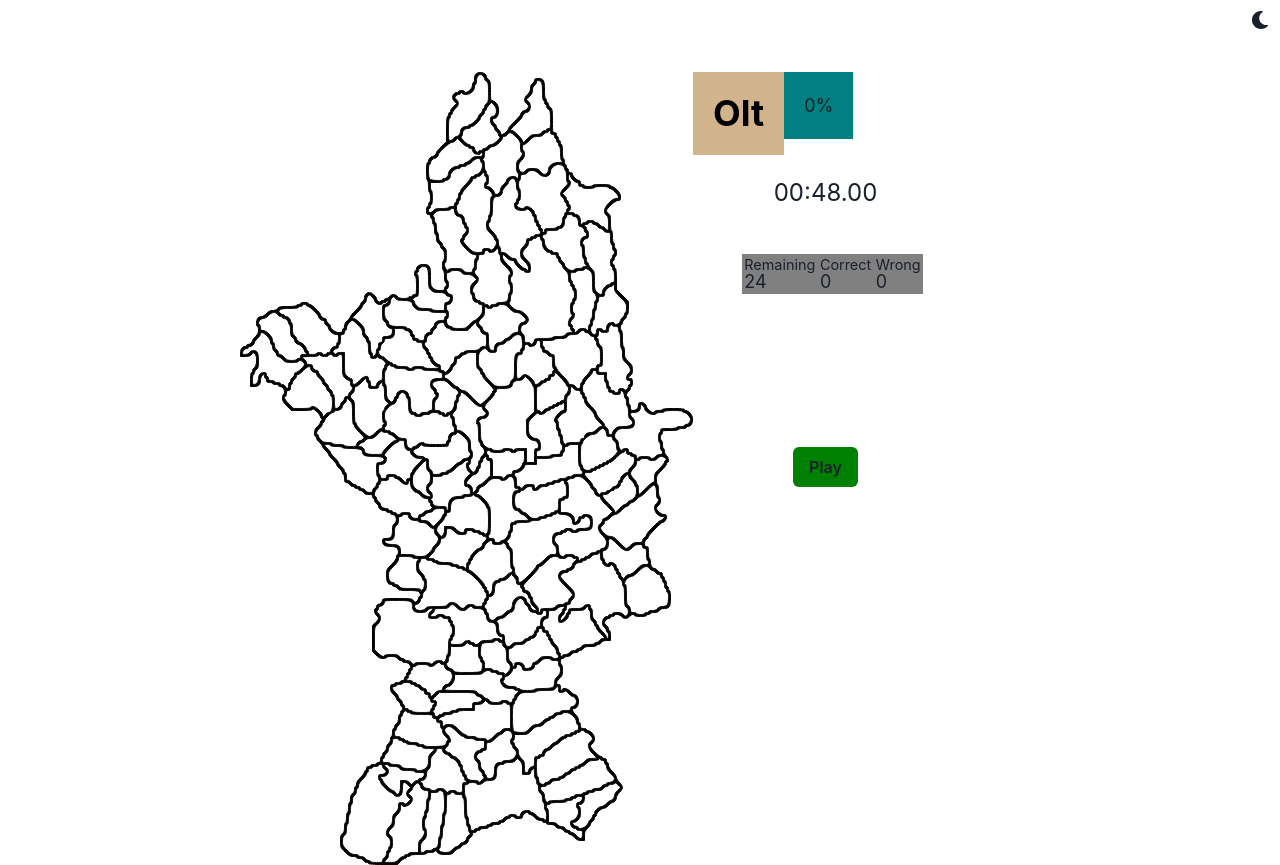
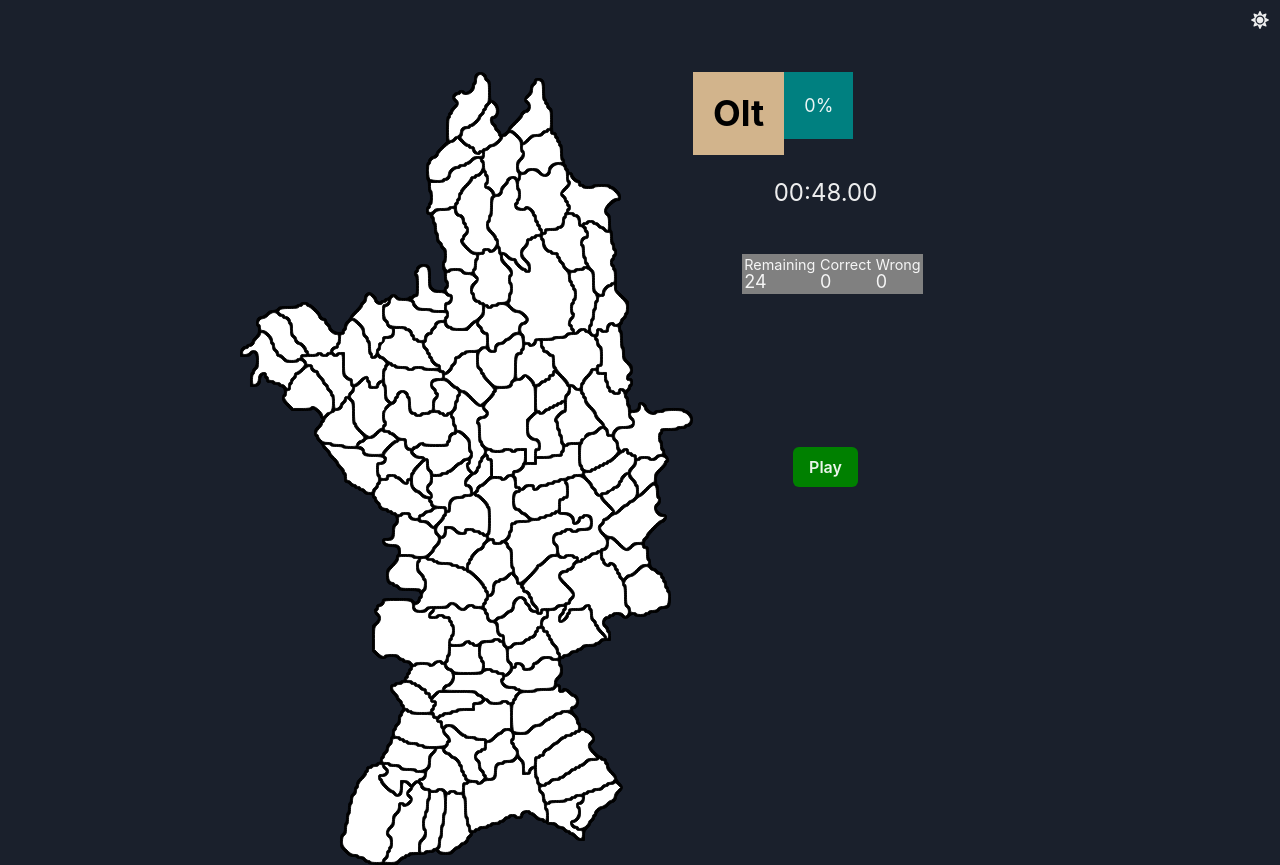
Before and after one commit to Chamosiala/map-quiz, a React (Create React App) app: page / in a window 1280 px wide. Built offline with nearby package versions, Linux system fonts and the light colour scheme.

Commit message:
dark mode please

```diff
--- a/src/components/AnswerPercentage.jsx
+++ /dev/null
@@ -1,11 +0,0 @@
-import { Text } from '@chakra-ui/layout';
-
-const AnswerPercentage = () => {
-  return (
-    <Text fontSize="large" p={5} backgroundColor="teal" mb="auto">
-      0%
-    </Text>
-  );
-};
-
-export default AnswerPercentage;
--- a/src/index.js
+++ b/src/index.js
@@ -3,10 +3,11 @@
 import ReactDOM from 'react-dom';
 import App from './App';
 import './index.css';
+import theme from './theme';
 
 ReactDOM.render(
   <StrictMode>
-    <ColorModeScript initialColorMode={'dark'} />
+    <ColorModeScript initialColorMode={theme.config.initialColorMode} />
     <App />
   </StrictMode>,
   document.getElementById('root')
--- /dev/null
+++ b/src/theme.js
@@ -0,0 +1,9 @@
+import { extendTheme } from '@chakra-ui/react';
+
+const config = {
+  initialColorMode: 'dark',
+  useSystemColorMode: false,
+};
+
+const theme = extendTheme({ config });
+export default theme;
```
Also changed, not shown: src/App.js (+2 -10 lines).
